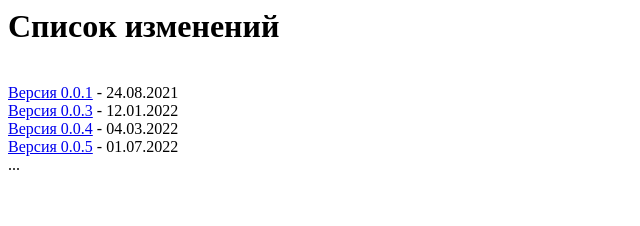
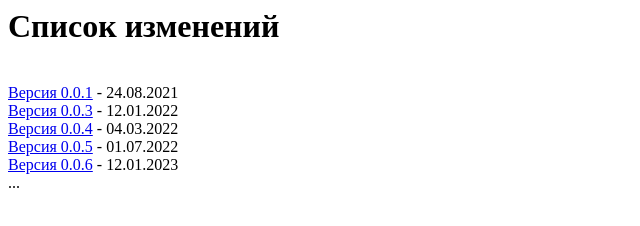
Before and after one commit to mikhailbildin/monika, a plain HTML site: page index.html in a window 1280 px wide. Shown: the whole page, without its empty margins (0-640 px from the left). Drawn offline with Linux system fonts and the light colour scheme.

Commit message:
Update index.html

```diff
--- a/index.html
+++ b/index.html
@@ -13,6 +13,8 @@
     <br>
     <a href="https://drive.google.com/file/d/1Fohvq34DX5EfUXIMAGj1VYRy9xJe6cSj/view?usp=share_link">Версия 0.0.5</a> - 01.07.2022
     <br>
+    <a href="https://drive.google.com/file/d/1YueCftECckjS-TTvOXv4yOzvCNWH_R_d/view?usp=share_link">Версия 0.0.6</a> - 12.01.2023
+    <br>
     <text>...</text>
   </body>
 <html>
```
